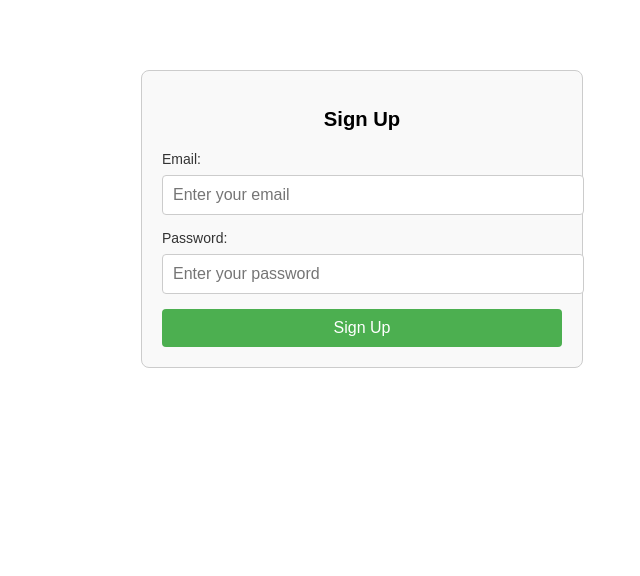
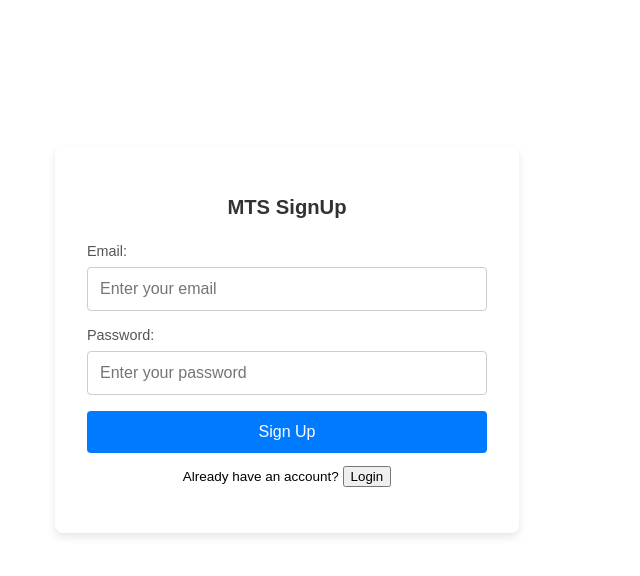
Before and after one commit to Muthukumaran-VD/MS_TrackingSystem_FR_ED, a React (Create React App) app: page /signup in a window 1280 px wide. Shown: the top 576 px of the page, without its empty margins (403-1043 px from the left). Built offline with nearby package versions, Linux system fonts and the light colour scheme.

Commit message:
login and signup

```diff
--- a/src/pages/login/Login.css
+++ b/src/pages/login/Login.css
@@ -1,7 +1,24 @@
-/* src/pages/Login.css */
+/* Full viewport height and centering using Flexbox */
+html, body {
+  height: 100%;
+  margin: 0;
+  font-family: Arial, sans-serif;
+}
+
+.login-page {
+  display: flex;
+  flex-direction: column;
+  justify-content: center;
+  margin-right: 150px;
+  align-items: center;
+  height: 80vh;
+  position: relative;
+}
+
+/* Styling for the login container */
 .login-container {
   max-width: 400px;
-  margin: 5rem auto;
+  width: 100%;
   padding: 2rem;
   border-radius: 8px;
   box-shadow: 0 4px 8px rgba(0, 0, 0, 0.1);
@@ -9,11 +26,13 @@
   text-align: center;
 }
 
+/* Header styling */
 .login-container h2 {
   margin-bottom: 1.5rem;
   color: #333;
 }
 
+/* Form styling */
 .login-form .form-group {
   margin-bottom: 1rem;
   text-align: left;
@@ -36,6 +55,7 @@
   box-sizing: border-box;
 }
 
+/* Error and success message styling */
 .login-form .error-message {
   color: #d9534f;
   font-size: 0.9rem;
@@ -48,6 +68,7 @@
   margin-top: 0.5rem;
 }
 
+/* Button styling */
 .login-form .submit-btn {
   width: 100%;
   padding: 0.75rem;
--- a/src/pages/login/Login.js
+++ b/src/pages/login/Login.js
@@ -1,4 +1,3 @@
-// src/pages/Login.js
 import React, { useState } from 'react';
 import { useNavigate } from 'react-router-dom';
 import './Login.css';
@@ -36,12 +35,10 @@ const Login = ({ onLogin }) => {
         throw new Error(data.error || 'Login failed');
       }
 
-      // Save token to localStorage for session persistence
+      // Save token to localStorage
       localStorage.setItem('token', data.token);
 
-      // Notify App.js of successful login
-      onLogin();
-
+      onLogin(); // Notify App.js of successful login
       setSuccess('Login successful!');
       navigate('/'); // Redirect to dashboard or home page
     } catch (err) {
@@ -50,8 +47,9 @@ const Login = ({ onLogin }) => {
   };
 
   return (
+    <div className="login-page">
       <div className="login-container">
-      <h2>Login</h2>
+        <h2>MTS Login</h2>
         <form onSubmit={handleLogin} className="login-form">
           <div className="form-group">
             <label htmlFor="email">Email:</label>
@@ -79,6 +77,8 @@ const Login = ({ onLogin }) => {
           {success && <div className="success-message">{success}</div>}
           <button type="submit" className="submit-btn">Login</button>
         </form>
+        <p>Don't have an account? <button onClick={() => navigate('/signup')}>Sign up</button></p>
+      </div>
     </div>
   );
 };
--- a/src/pages/signup/Signup.css
+++ b/src/pages/signup/Signup.css
@@ -1,63 +1,86 @@
-/* Basic styling for the sign-up form */
-.signup-container {
-    width: 100%;
-    max-width: 400px;
-    margin: 50px auto;
-    padding: 20px;
-    border: 1px solid #ccc;
-    border-radius: 8px;
-    background-color: #f9f9f9;
+/* Full viewport height and centering using Flexbox */
+html, body {
+  height: 100%;
+  margin: 0;
+  font-family: Arial, sans-serif;
 }
 
-  h2 {
-    text-align: center;
-    margin-bottom: 20px;
+.login-page {
+  display: flex;
+  flex-direction: column;
+  justify-content: center;
+  margin-right: 150px;
+  align-items: center;
+  height: 80vh;
+  position: relative;
 }
 
-  .signup-form {
-    display: flex;
-    flex-direction: column;
+/* Styling for the login container */
+.login-container {
+  max-width: 400px;
+  width: 100%;
+  padding: 2rem;
+  border-radius: 8px;
+  box-shadow: 0 4px 8px rgba(0, 0, 0, 0.1);
+  background-color: #ffffff;
+  text-align: center;
 }
 
-  .form-group {
-    margin-bottom: 15px;
-  }
-
-  .form-group label {
-    font-size: 14px;
+/* Header styling */
+.login-container h2 {
+  margin-bottom: 1.5rem;
   color: #333;
 }
 
-  .form-group input {
-    padding: 10px;
-    font-size: 16px;
+/* Form styling */
+.login-form .form-group {
+  margin-bottom: 1rem;
+  text-align: left;
+}
+
+.login-form label {
+  display: block;
+  font-size: 0.9rem;
+  color: #555;
+  margin-bottom: 0.5rem;
+}
+
+.login-form input[type="email"],
+.login-form input[type="password"] {
   width: 100%;
+  padding: 0.75rem;
+  font-size: 1rem;
   border: 1px solid #ccc;
   border-radius: 4px;
+  box-sizing: border-box;
 }
 
-  .submit-btn {
-    padding: 10px 15px;
-    font-size: 16px;
+/* Error and success message styling */
+.login-form .error-message {
+  color: #d9534f;
+  font-size: 0.9rem;
+  margin-top: 0.5rem;
+}
+
+.login-form .success-message {
+  color: #5cb85c;
+  font-size: 0.9rem;
+  margin-top: 0.5rem;
+}
+
+/* Button styling */
+.login-form .submit-btn {
+  width: 100%;
+  padding: 0.75rem;
+  font-size: 1rem;
   border: none;
   border-radius: 4px;
-    background-color: #4CAF50;
-    color: white;
+  background-color: #007bff;
+  color: #fff;
   cursor: pointer;
+  transition: background-color 0.3s ease;
 }
 
-  .submit-btn:hover {
-    background-color: #45a049;
+.login-form .submit-btn:hover {
+  background-color: #0056b3;
 }
-
-  .error-message {
-    color: red;
-    font-size: 14px;
-    margin-top: 10px;
-  }
-
-  .success-message {
-    color: green;
-    font-size: 14px;
-    margin-top: 10px;
-  }
--- a/src/pages/signup/Signup.js
+++ b/src/pages/signup/Signup.js
@@ -1,13 +1,14 @@
-// SignUp.js
 import React, { useState } from 'react';
 import axios from 'axios';  // Import axios for API calls
-import './Signup.css';
+import { useNavigate } from 'react-router-dom';  // Import useNavigate
+import './Signup.css';  // Import login.css for styling
 
 const SignUp = () => {
   const [email, setEmail] = useState('');
   const [password, setPassword] = useState('');
   const [error, setError] = useState('');
   const [success, setSuccess] = useState('');
+  const navigate = useNavigate();  // Initialize navigate
 
   // Function to handle form submission
   const handleSubmit = async (e) => {
@@ -50,9 +51,10 @@ const SignUp = () => {
   };
 
   return (
-    <div className="signup-container">
-      <h2>Sign Up</h2>
-      <form onSubmit={handleSubmit} className="signup-form">
+    <div className="login-page">  {/* Use the same container for centering */}
+      <div className="login-container">  {/* Apply the login container styling */}
+        <h2>MTS SignUp</h2>
+        <form onSubmit={handleSubmit} className="login-form">  {/* Reuse the form class */}
           <div className="form-group">
             <label htmlFor="email">Email:</label>
             <input
@@ -82,6 +84,8 @@ const SignUp = () => {
 
           <button type="submit" className="submit-btn">Sign Up</button>
         </form>
+        <p>Already have an account? <button onClick={() => navigate('/login')}>Login</button></p>
+      </div>
     </div>
   );
 };
```
Also changed, not shown: src/assets/images/MSlogo.webp (deleted), src/assets/images/vuedata-logo.png (deleted). Lines whose indentation alone changed are shown as unchanged.
